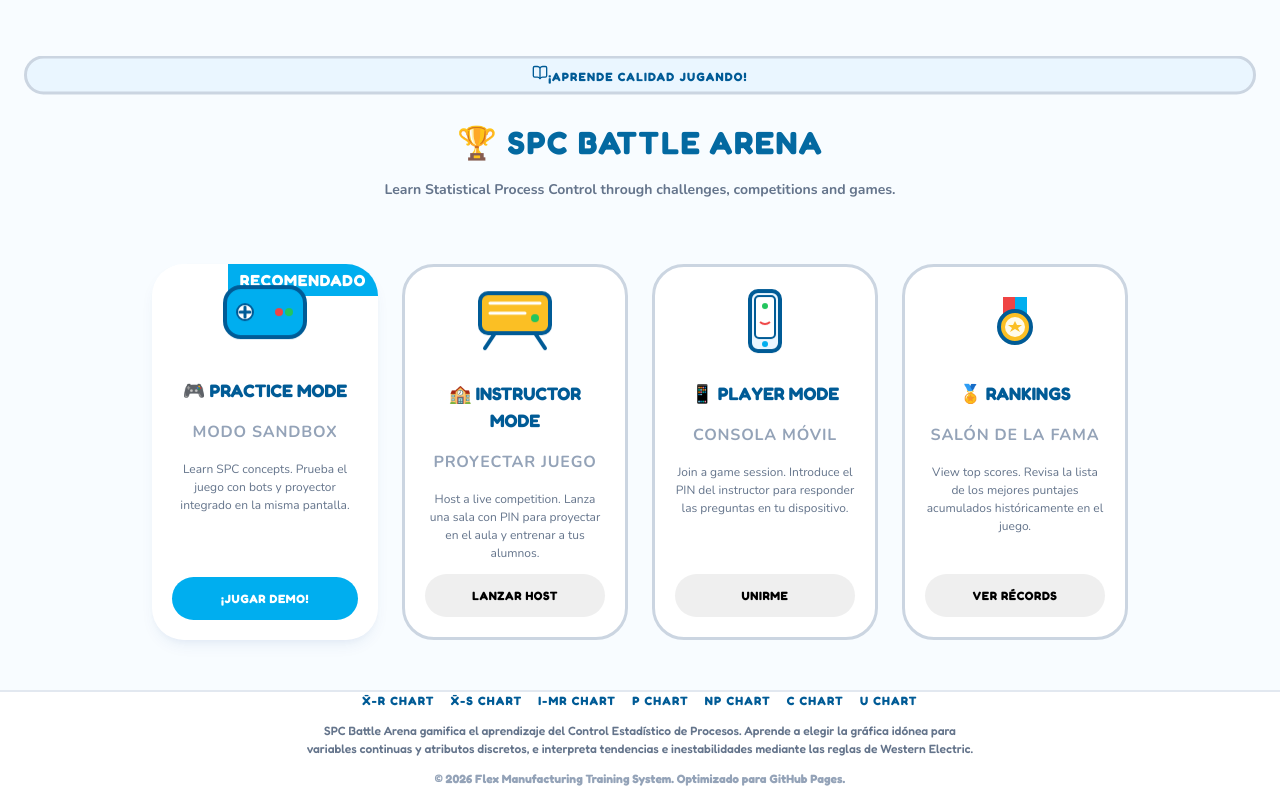
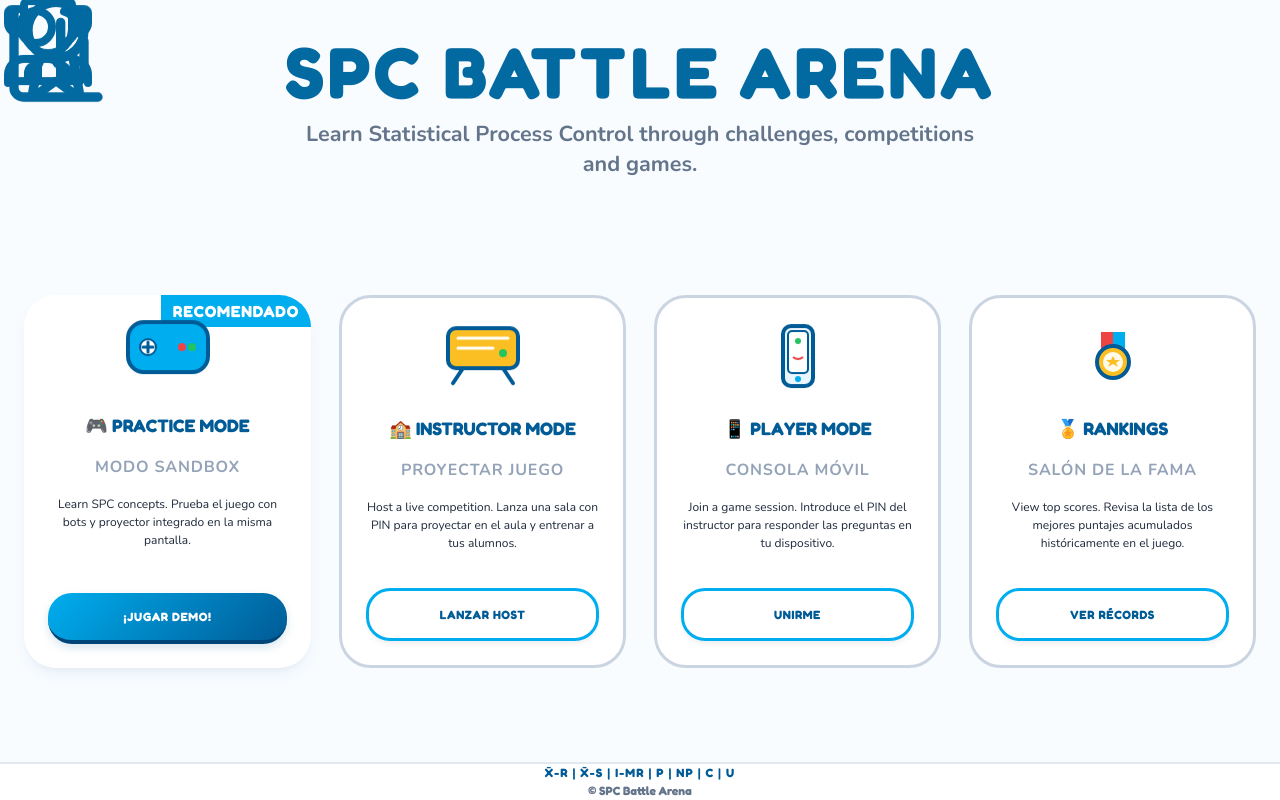
Before and after one commit to EduardoCastro2814/SPC-BR, a React (Vite) app: page / in a window 1280 px wide. Built offline with nearby package versions, Linux system fonts and the light colour scheme.

Commit message:
renderizado de pagina

```diff
--- a/src/App.jsx
+++ b/src/App.jsx
@@ -225,33 +225,42 @@ export default function App() {
   return (
     <div className="min-h-screen bg-blue-50/20 text-slate-800 font-sans flex flex-col justify-between relative overflow-hidden">
       {/* Retícula lúdica de fondo */}
-      <div className="absolute inset-0 bg-[linear-gradient(to_right,rgba(0,174,239,0.03)_1px,transparent_1px),linear-gradient(to_bottom,rgba(0,174,239,0.03)_1px,transparent_1px)] bg-[size:40px_40px]" />
+      <div className="absolute inset-0 bg-[linear-gradient(to_right,rgba(0,174,239,0.03)_1px,transparent_1px),linear-gradient(to_bottom,rgba(0,174,239,0.03)_1px,transparent_1px)] bg-[size:40px_40px] pointer-events-none" />
 
       {/* Globos de color decorativos */}
-      <div className="absolute top-[-10%] left-[-10%] w-[40%] h-[40%] bg-blue-100/50 rounded-full blur-[100px]" />
-      <div className="absolute bottom-[-10%] right-[-10%] w-[40%] h-[40%] bg-amber-100/30 rounded-full blur-[100px]" />
+      <div className="absolute top-[-10%] left-[-10%] w-[40%] h-[40%] bg-blue-100/50 rounded-full blur-[100px] pointer-events-none" />
+      <div className="absolute bottom-[-10%] right-[-10%] w-[40%] h-[40%] bg-amber-100/30 rounded-full blur-[100px] pointer-events-none" />
+
+      {/* Ilustraciones lúdicas flotantes en el fondo (Subtles) */}
+      <div className="absolute top-10 left-[8%] opacity-[0.06] pointer-events-none animate-float">
+        <Trophy className="w-24 h-24 text-blue-600" />
+      </div>
+      <div className="absolute top-20 right-[8%] opacity-[0.06] pointer-events-none animate-float" style={{ animationDelay: '1s' }}>
+        <BarChart3 className="w-28 h-28 text-blue-600" />
+      </div>
+      <div className="absolute bottom-20 left-[6%] opacity-[0.06] pointer-events-none animate-float" style={{ animationDelay: '2s' }}>
+        <Users className="w-24 h-24 text-blue-600" />
+      </div>
+      <div className="absolute bottom-16 right-[6%] opacity-[0.06] pointer-events-none animate-float" style={{ animationDelay: '3s' }}>
+        <Award className="w-28 h-28 text-blue-600" />
+      </div>
 
       {/* Cabecera Principal */}
-      <header className="relative z-10 text-center pt-16 px-6">
-        <div className="inline-flex items-center gap-2 px-4 py-1.5 bg-blue-50 border-2 border-blue-100 text-blue-500 rounded-full text-xs font-mono font-black tracking-widest uppercase mb-4 animate-bounce">
-          <BookOpen className="w-4 h-4 fill-current" />
-          ¡Aprende Calidad Jugando!
-        </div>
-
-        <h1 className="text-5xl sm:text-6xl font-black tracking-wider text-blue-600 font-mono select-none uppercase drop-shadow-md">
-          🏆 SPC Battle Arena
+      <header className="relative z-10 text-center pt-8 px-6">
+        <h1 className="fluid-title font-black tracking-wider text-blue-600 font-mono select-none uppercase drop-shadow-sm leading-tight">
+          SPC Battle Arena
         </h1>
-        <p className="text-sm sm:text-base text-slate-500 max-w-2xl mx-auto mt-3 font-bold">
+        <p className="fluid-subtitle text-slate-500 max-w-2xl mx-auto mt-2 font-bold leading-relaxed">
           Learn Statistical Process Control through challenges, competitions and games.
         </p>
       </header>
 
-      {/* Grid de Modos de Juego */}
-      <main className="relative z-10 max-w-5xl mx-auto w-full px-6 py-6">
-        <div className="grid grid-cols-1 sm:grid-cols-2 md:grid-cols-4 gap-6">
+      {/* Grid de Modos de Juego (1400px máx width y responsive) */}
+      <main className="relative z-10 max-w-[1400px] mx-auto w-full px-6 py-6 flex-1 flex items-center justify-center">
+        <div className="game-cards-grid w-full">
 
           {/* Tarjeta 1: PRÁCTICA (SANDBOX DEMO) */}
-          <div className="bg-white border-3 border-blue-500 rounded-3xl p-5 shadow-lg flex flex-col justify-between hover-scale-up relative overflow-hidden">
+          <div className="bg-white border-3 border-blue-500 rounded-3xl p-6 shadow-lg flex flex-col justify-between hover-scale-up relative overflow-hidden h-full">
             <div className="absolute top-0 right-0 bg-blue-500 text-white font-mono font-black text-[9px] px-3 py-1 rounded-bl-xl uppercase tracking-wider">
               Recomendado
             </div>
@@ -264,21 +273,21 @@ export default function App() {
               <p className="text-[11px] text-slate-400 font-bold uppercase tracking-wider mt-0.5">
                 Modo Sandbox
               </p>
-              <p className="text-xs text-slate-500 leading-relaxed mt-3">
+              <p className="text-xs text-slate-550 leading-relaxed mt-4">
                 Learn SPC concepts. Prueba el juego con bots y proyector integrado en la misma pantalla.
               </p>
             </div>
 
             <button
               onClick={() => setViewMode('SANDBOX')}
-              className="w-full mt-5 py-3.5 bg-blue-500 hover:bg-blue-600 border-b-4 border-blue-700 text-white font-mono font-black text-xs uppercase tracking-wider rounded-2xl shadow-md"
+              className="w-full mt-6 py-4 btn-primary font-mono font-black text-xs uppercase tracking-wider rounded-2xl"
             >
               ¡Jugar Demo!
             </button>
           </div>
 
           {/* Tarjeta 2: LANZAR INSTRUCTOR */}
-          <div className="bg-white border-2 border-blue-100 rounded-3xl p-5 shadow-md flex flex-col justify-between hover-scale-up">
+          <div className="bg-white border-2 border-blue-100 rounded-3xl p-6 shadow-md flex flex-col justify-between hover-scale-up h-full">
             <div className="text-center pt-2">
               <TeacherIllustration />
               <h3 className="text-lg font-black font-mono text-slate-700 uppercase">
@@ -287,7 +296,7 @@ export default function App() {
               <p className="text-[11px] text-slate-400 font-bold uppercase tracking-wider mt-0.5">
                 Proyectar Juego
               </p>
-              <p className="text-xs text-slate-500 leading-relaxed mt-3">
+              <p className="text-xs text-slate-550 leading-relaxed mt-4">
                 Host a live competition. Lanza una sala con PIN para proyectar en el aula y entrenar a tus alumnos.
               </p>
             </div>
@@ -297,14 +306,14 @@ export default function App() {
                 standaloneHostSync.startLobby();
                 setViewMode('HOST');
               }}
-              className="w-full mt-5 py-3.5 bg-slate-100 hover:bg-slate-200 border-b-4 border-slate-300 text-slate-650 font-mono font-black text-xs uppercase tracking-wider rounded-2xl"
+              className="w-full mt-6 py-4 btn-secondary font-mono font-black text-xs uppercase tracking-wider rounded-2xl"
             >
               Lanzar Host
             </button>
           </div>
 
           {/* Tarjeta 3: CONSOLA DE JUGADOR */}
-          <div className="bg-white border-2 border-blue-100 rounded-3xl p-5 shadow-md flex flex-col justify-between hover-scale-up">
+          <div className="bg-white border-2 border-blue-100 rounded-3xl p-6 shadow-md flex flex-col justify-between hover-scale-up h-full">
             <div className="text-center pt-2">
               <SmartphoneIllustration />
               <h3 className="text-lg font-black font-mono text-slate-700 uppercase">
@@ -313,21 +322,21 @@ export default function App() {
               <p className="text-[11px] text-slate-400 font-bold uppercase tracking-wider mt-0.5">
                 Consola Móvil
               </p>
-              <p className="text-xs text-slate-500 leading-relaxed mt-3">
+              <p className="text-xs text-slate-550 leading-relaxed mt-4">
                 Join a game session. Introduce el PIN del instructor para responder las preguntas en tu dispositivo.
               </p>
             </div>
 
             <button
               onClick={() => setViewMode('PLAYER')}
-              className="w-full mt-5 py-3.5 bg-slate-100 hover:bg-slate-200 border-b-4 border-slate-300 text-slate-650 font-mono font-black text-xs uppercase tracking-wider rounded-2xl"
+              className="w-full mt-6 py-4 btn-secondary font-mono font-black text-xs uppercase tracking-wider rounded-2xl"
             >
               Unirme
             </button>
           </div>
 
           {/* Tarjeta 4: RANKINGS */}
-          <div className="bg-white border-2 border-blue-100 rounded-3xl p-5 shadow-md flex flex-col justify-between hover-scale-up">
+          <div className="bg-white border-2 border-blue-100 rounded-3xl p-6 shadow-md flex flex-col justify-between hover-scale-up h-full">
             <div className="text-center pt-2">
               <MedalIllustration />
               <h3 className="text-lg font-black font-mono text-slate-700 uppercase">
@@ -336,14 +345,14 @@ export default function App() {
               <p className="text-[11px] text-slate-400 font-bold uppercase tracking-wider mt-0.5">
                 Salón de la Fama
               </p>
-              <p className="text-xs text-slate-500 leading-relaxed mt-3">
+              <p className="text-xs text-slate-550 leading-relaxed mt-4">
                 View top scores. Revisa la lista de los mejores puntajes acumulados históricamente en el juego.
               </p>
             </div>
 
             <button
               onClick={() => setViewMode('RANKINGS')}
-              className="w-full mt-5 py-3.5 bg-slate-100 hover:bg-slate-200 border-b-4 border-slate-300 text-slate-650 font-mono font-black text-xs uppercase tracking-wider rounded-2xl"
+              className="w-full mt-6 py-4 btn-secondary font-mono font-black text-xs uppercase tracking-wider rounded-2xl"
             >
               Ver Récords
             </button>
@@ -352,24 +361,15 @@ export default function App() {
         </div>
       </main>
 
-      {/* Pie de página didáctico claro */}
-      <footer className="relative z-10 border-t border-blue-50 bg-white py-8 px-6 text-center text-xs text-slate-400 font-mono font-bold">
-        <div className="max-w-4xl mx-auto space-y-3">
-          <div className="flex justify-center flex-wrap gap-4 text-blue-500 uppercase tracking-widest text-[10px] font-black">
-            <span>X̄-R Chart</span>
-            <span>X̄-S Chart</span>
-            <span>I-MR Chart</span>
-            <span>P Chart</span>
-            <span>NP Chart</span>
-            <span>C Chart</span>
-            <span>U Chart</span>
+      {/* Pie de página didáctico simplificado */}
+      <footer className="relative z-10 border-t border-blue-50 bg-white py-6 px-6 text-center text-xs text-slate-400 font-mono font-bold">
+        <div className="max-w-4xl mx-auto space-y-2">
+          <div className="text-blue-500 uppercase tracking-widest text-xs font-black">
+            X̄-R | X̄-S | I-MR | P | NP | C | U
           </div>
-          <p className="max-w-2xl mx-auto leading-relaxed text-slate-500 font-medium">
-            SPC Battle Arena gamifica el aprendizaje del Control Estadístico de Procesos. Aprende a elegir la gráfica idónea para variables continuas y atributos discretos, e interpreta tendencias e inestabilidades mediante las reglas de Western Electric.
-          </p>
-          <p className="text-[10px] text-slate-450">
-            © {new Date().getFullYear()} Flex Manufacturing Training System. Optimizado para GitHub Pages.
-          </p>
+          <div className="text-[10px] text-slate-500">
+            © SPC Battle Arena
+          </div>
         </div>
       </footer>
     </div>
--- a/src/index.css
+++ b/src/index.css
@@ -514,7 +514,7 @@ input:focus {
   transition: transform 0.2s cubic-bezier(0.175, 0.885, 0.32, 1.275), box-shadow 0.2s ease;
 }
 .hover-scale-up:hover {
-  transform: translateY(-5px) scale(1.03);
+  transform: translateY(-6px) scale(1.03);
   box-shadow: var(--shadow-lg);
 }
 
@@ -522,3 +522,87 @@ input:focus {
 .answer-bar-active:active {
   transform: scale(0.96);
 }
+
+/* --- REJILLA FLUIDA Y AJUSTE DE CARTAS --- */
+.game-cards-grid {
+  display: grid;
+  grid-template-columns: 1fr;
+  gap: clamp(16px, 3.5vw, 28px);
+  width: 100%;
+}
+
+@media (min-width: 768px) {
+  .game-cards-grid {
+    grid-template-columns: repeat(2, 1fr);
+  }
+}
+
+@media (min-width: 1200px) {
+  .game-cards-grid {
+    grid-template-columns: repeat(4, 1fr);
+  }
+}
+
+/* Forzar altura igual en las cartas de la rejilla */
+.game-cards-grid > div {
+  display: flex;
+  flex-direction: column;
+  justify-content: space-between;
+  height: 100%;
+}
+
+/* Centrado casi a pantalla completa de cartas en móviles */
+@media (max-width: 767px) {
+  .game-cards-grid > div {
+    width: 92%;
+    max-width: 450px;
+    margin: 0 auto;
+  }
+
+  /* Incremento de tamaño de botones y metas de toque en celulares */
+  button, .btn-primary, .btn-secondary {
+    padding: clamp(14px, 4vw, 18px) !important;
+    font-size: clamp(14px, 3vw, 16px) !important;
+    min-height: 48px; /* Recomendación de accesibilidad */
+  }
+}
+
+/* --- JERARQUÍA VISUAL DE BOTONES --- */
+
+/* Botón Primario: Gradiente Azul con borde 3D */
+.btn-primary {
+  background-image: linear-gradient(135deg, var(--secondary-blue), var(--primary-blue)) !important;
+  color: #ffffff !important;
+  border: none !important;
+  border-bottom: 4px solid #004578 !important;
+  box-shadow: 0 4px 10px rgba(0, 91, 150, 0.15);
+}
+.btn-primary:hover {
+  transform: translateY(-2px);
+  box-shadow: 0 8px 16px rgba(0, 91, 150, 0.25);
+  filter: brightness(1.05);
+}
+
+/* Botón Secundario: Fondo blanco con borde azul */
+.btn-secondary {
+  background-color: #ffffff !important;
+  border: 3px solid var(--secondary-blue) !important;
+  color: var(--primary-blue) !important;
+  box-shadow: var(--shadow-sm);
+}
+.btn-secondary:hover {
+  background-color: var(--light-blue) !important;
+  border-color: var(--primary-blue) !important;
+  transform: translateY(-2px);
+  box-shadow: var(--shadow-md);
+}
+
+/* Estilo fluido de tipografía del título */
+.fluid-title {
+  font-size: clamp(2.2rem, 6vw, 4.5rem);
+  line-height: 1.1;
+}
+.fluid-subtitle {
+  font-size: clamp(1rem, 2.5vw, 1.35rem);
+  line-height: 1.4;
+}
```
